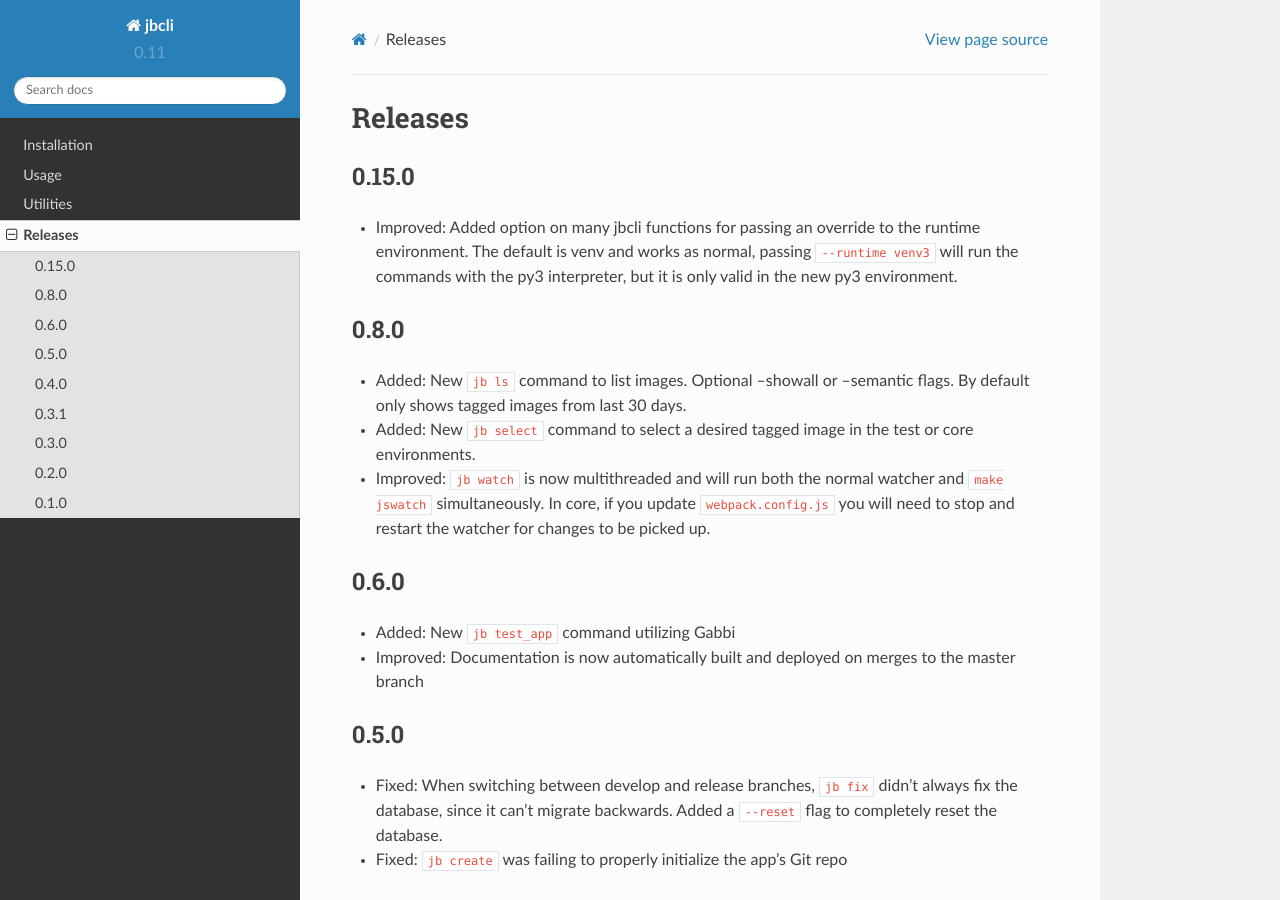
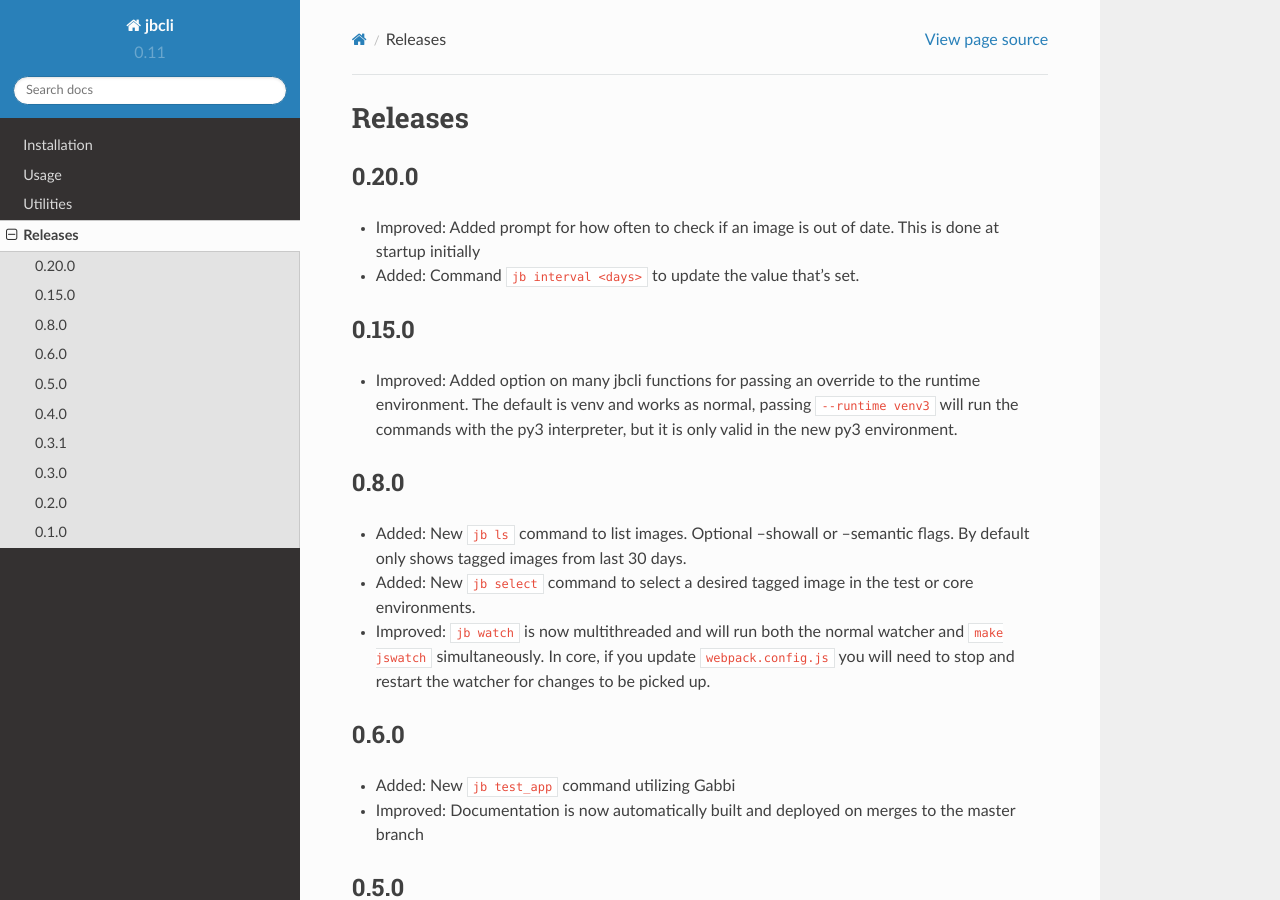
Before and after one commit to juiceinc/devlandia, a Sphinx documentation site: the page built from jbcli/docs/releases.rst, in a window 1280 px wide and 900 px high. Built offline with Sphinx 7.4.7 and the Read the Docs theme 2.0.0, drawn with Linux system fonts in a browser that asks for light colours.

Commit message:
update docs

```diff
--- a/jbcli/docs/releases.rst
+++ b/jbcli/docs/releases.rst
@@ -1,6 +1,12 @@
 ========
 Releases
 ========
+
+0.20.0
+======
+
+- Improved: Added prompt for how often to check if an image is out of date.  This is done at startup initially
+- Added: Command ``jb interval <days>`` to update the value that's set.
 
 0.15.0
 ======
```
